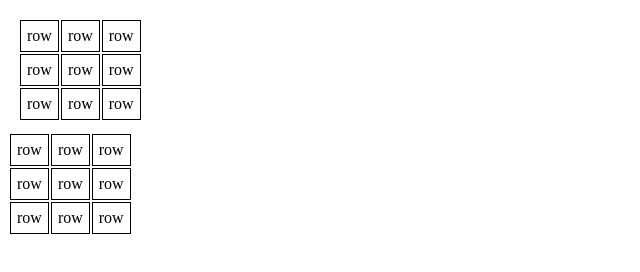
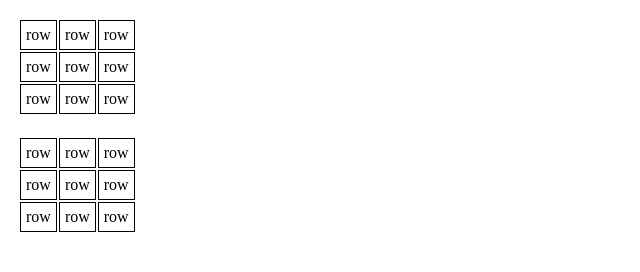
Before and after one commit to KevinFloris20/Battleship, a website with bundled scripts: page index.html in a window 1280 px wide. Shown: the whole page, without its empty margins (0-640 px from the left). Built offline with nearby package versions, Linux system fonts and the light colour scheme.

Commit message:
add the js version of the html to make life easy

```diff
--- a/index.html
+++ b/index.html
@@ -8,41 +8,45 @@
     <link rel="stylesheet" href="style.css"/>
 </head>
 <body>
-    <table id="player1">
+    <!-- <table id="player1">
         <tr>
-            <td><div class="el" id="test1">row</div></td>
-            <td><div class="el" id="test2">row</div></td>
-            <td><div class="el" id="test3">row</div></td>
+            <td><div class="el" id="1">row</div></td>
+            <td><div class="el" id="2">row</div></td>
+            <td><div class="el" id="3">row</div></td>
         </tr>
         <tr>
-            <td><div class="el" id="test4">row</div></td>
-            <td><div class="el" id="test5">row</div></td>
-            <td><div class="el" id="test6">row</div></td>
+            <td><div class="el" id="4">row</div></td>
+            <td><div class="el" id="5">row</div></td>
+            <td><div class="el" id="6">row</div></td>
         </tr>
         <tr>
-            <td><div class="el" id="test7">row</div></td>
-            <td><div class="el" id="test8">row</div></td>
-            <td><div class="el" id="test9">row</div></td>
+            <td><div class="el" id="7">row</div></td>
+            <td><div class="el" id="8">row</div></td>
+            <td><div class="el" id="9">row</div></td>
         </tr>
     </table>
 
     <table id="player2">
         <tr>
-            <td><div class="el" id="test10">row</div></td>
-            <td><div class="el" id="test11">row</div></td>
-            <td><div class="el" id="test12">row</div></td>
+            <td><div class="el" id="10">row</div></td>
+            <td><div class="el" id="11">row</div></td>
+            <td><div class="el" id="12">row</div></td>
         </tr>
         <tr>
-            <td><div class="el" id="test13">row</div></td>
-            <td><div class="el" id="test14">row</div></td>
-            <td><div class="el" id="test15">row</div></td>
+            <td><div class="el" id="13">row</div></td>
+            <td><div class="el" id="14">row</div></td>
+            <td><div class="el" id="15">row</div></td>
         </tr>
         <tr>
-            <td><div class="el" id="test16">row</div></td>
-            <td><div class="el" id="test17">row</div></td>
-            <td><div class="el" id="test">row</div></td>
+            <td><div class="el" id="16">row</div></td>
+            <td><div class="el" id="17">row</div></td>
+            <td><div class="el" id="18">row</div></td>
         </tr>
     </table>
+
+    <table id="tab">
+
+    </table> -->
 </body>
 <script src="script.js"></script>
 </html>
--- a/script.js
+++ b/script.js
@@ -1,3 +1,5 @@
+// const { table } = require("console");
+
 console.log("yo")
 document.addEventListener("click", function(event){
     console.log("click");
@@ -11,4 +13,34 @@ document.addEventListener("click", function(event){
         test.style.backgroundColor = "red";
         console.log("blue");
     }
-})
+});
+
+// table = document.getElementById("tab");
+
+// row = document.createElement("tr");
+// row.id = "0";
+// table.appendChild(row);
+
+// row = document.createElement("tr");
+// row.id = "0";
+// table.appendChild(row);
+
+for(let i = 0; i < 2; i++){
+    let table = document.createElement("table");
+    table.id = "play" + i;
+    document.body.appendChild(table);
+    for(let r = 0; r < 3; r++){
+        let row = document.createElement("tr");
+        table.appendChild(row);
+        for(let d = 0; d < 3; d++){
+            let data = document.createElement("td");
+            data.id = i + ''  + r + '' + d;
+            data.className = "el";
+            data.appendChild(document.createTextNode("row"));
+            row.appendChild(data);
+        }
+    }
+}
+
+// console.log(row.id, table);
+// td = get.createElement
--- a/style.css
+++ b/style.css
@@ -6,9 +6,13 @@ td:hover{
     background-color: gray;
 }
 
-#player1{
+#player1, #player2{
     padding: 10px;
 }
 .el{
     padding: 5px;
 }
+
+#play0, #play1{
+    padding: 10px;
+}
```
